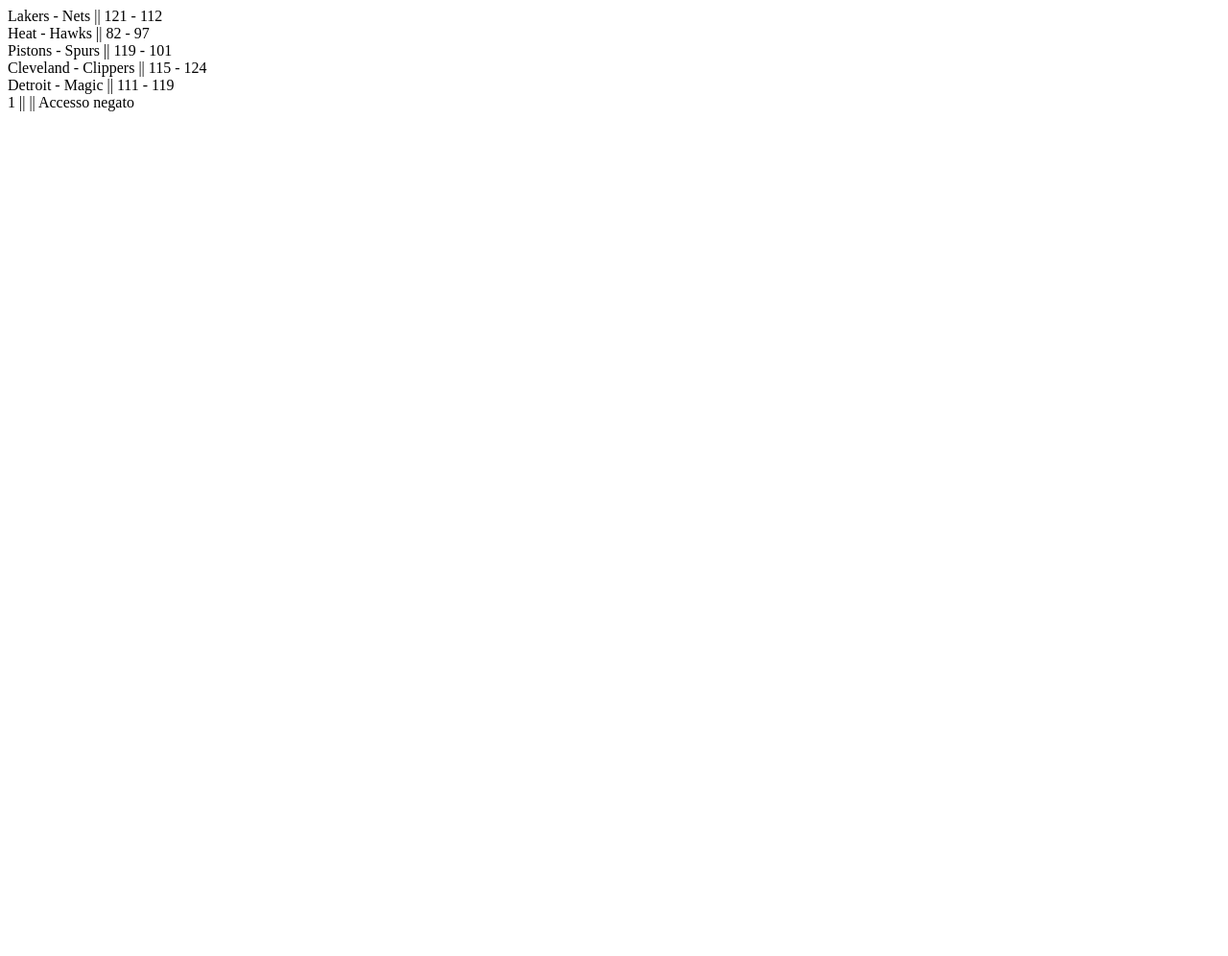
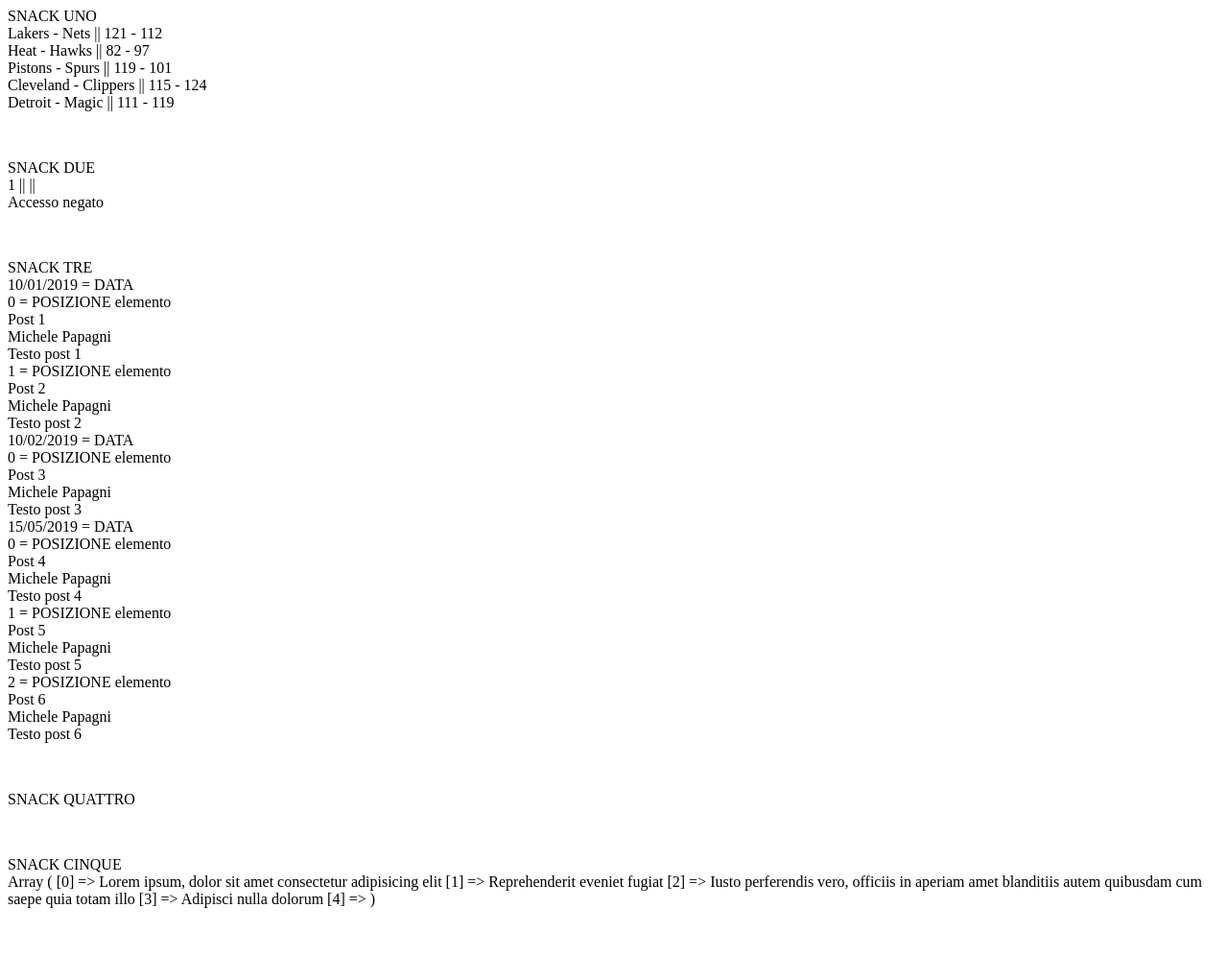
Before and after one commit to NeriEroi/php-snacks-b1, a PHP site: page /?name=1 in a window 1280 px wide. Shown: the whole page at 96% size. Before the commit the page ends 116 px from the top, so only its background shows below. Run offline with PHP 8.4, Linux system fonts and the light colour scheme; data that the repository does not hold is empty.

Commit message:
Snack 3, 4, 5

```diff
--- a/index.php
+++ b/index.php
@@ -5,11 +5,19 @@
     <meta http-equiv="X-UA-Compatible" content="IE=edge">
     <meta name="viewport" content="width=device-width, initial-scale=1.0">
     <title>PHP Snacks blocco 1</title>
+    <style>
+        #Snack_Uno {margin-bottom: 50px;}
+        #Snack_Due {margin-bottom: 50px;}
+        #Snack_Tre {margin-bottom: 50px;}
+        #Snack_Quattro {margin-bottom: 50px;}
+    </style>
 </head>
 <body>
 
+    <div class="container">
+
         <!-- SNACK 1  -->
-    <div id="Snack Uno">
+        <div id="Snack_Uno">SNACK UNO <br>
 
             <?php
 
@@ -71,7 +79,7 @@
         <!-- / SNACK 1  -->
 
         <!-- SNACK 2  -->
-    <div id="Snack Due">
+        <div id="Snack_Due">SNACK DUE <br>
 
             <?php
                 $name = $_GET["name"];
@@ -81,18 +89,132 @@
                 $at = "@";
                 $point = ".";
 
-            echo $name . " || " . $email . " || " . $age;
+                echo $name . " || " . $email . " || " . $age . "<br>";
 
-            if ((strlen($name) > 3) && (strpos($email, $at) && strpos($email, $point)) && (is_numeric($age))) {
+                if ((strlen($name) >= 3) && (strpos($email, $at) && strpos($email, $point)) && (is_numeric($age))) {
                     echo "Accesso riuscito";
                 } else {
                     echo "Accesso negato";
                 };
-
             ?>
 
         </div>
         <!-- / SNACK 2  -->
 
+        <!-- SNACK 3  -->
+        <div id="Snack_Tre">SNACK TRE <br>
+
+            <?php
+
+                $posts = [
+
+                    '10/01/2019' => [
+                        [
+                            'title' => 'Post 1',
+                            'author' => 'Michele Papagni',
+                            'text' => 'Testo post 1'
+                        ],
+                        [
+                            'title' => 'Post 2',
+                            'author' => 'Michele Papagni',
+                            'text' => 'Testo post 2'
+                        ],
+                    ],
+                    '10/02/2019' => [
+                        [
+                            'title' => 'Post 3',
+                            'author' => 'Michele Papagni',
+                            'text' => 'Testo post 3'
+                        ]
+                    ],
+                    '15/05/2019' => [
+                        [
+                            'title' => 'Post 4',
+                            'author' => 'Michele Papagni',
+                            'text' => 'Testo post 4'
+                        ],
+                        [
+                            'title' => 'Post 5',
+                            'author' => 'Michele Papagni',
+                            'text' => 'Testo post 5'
+                        ],
+                        [
+                            'title' => 'Post 6',
+                            'author' => 'Michele Papagni',
+                            'text' => 'Testo post 6'
+                        ]
+                    ],
+                ];
+
+                foreach ($posts as $key => $post) {
+                    echo $key . " = DATA <br/>";
+                    foreach ($post as $second_key => $data) {
+                        echo $second_key . " =  POSIZIONE elemento <br/>";
+                        foreach ($data as $element) {
+                            echo $element . "<br/>";
+                        }
+                    }
+                };
+
+                // foreach ($posts as $post) {
+                //     var_dump($post) . "<br/>";
+                //     foreach ($post as $data) {
+                //         var_dump($data) . "<br/>";
+                //         foreach ($data as $element) {
+                //             echo $element . "<br/>";
+                //         }
+                //     }
+                // };
+            ?>
+
+        </div>
+        <!-- / SNACK 3  -->
+
+         <!-- SNACK 4  -->
+         <div id="Snack_Quattro">SNACK QUATTRO <br>
+         <!-- Creare un array con 15 numeri casuali ( da 1 a 100), tenendo conto che l’array non dovrà contenere lo stesso numero più di una volta -->
+
+            <?php
+
+                // $array = [];
+                // $random_number = rand(1, 100);
+
+                // $i = 0;
+
+                // while (count($array) < 15) {
+                //     if (!in_array($random_number, $array)) {
+                //         $array[] = $random_number;
+                //     }
+                // }
+
+                // var_dump($array);
+
+            ?>
+
+        </div>
+        <!-- / SNACK 4  -->
+
+        <!-- SNACK 5  -->
+        <div id="Snack_Quattro">SNACK CINQUE <br>
+
+            <?php
+
+                $paragrafo = "Lorem ipsum, dolor sit amet consectetur adipisicing elit. Reprehenderit eveniet fugiat.
+                Iusto perferendis vero, officiis in aperiam amet blanditiis autem quibusdam cum saepe quia totam illo.
+                Adipisci nulla dolorum.";
+
+                $point = "/[.]/";
+
+                $frasi = preg_split($point, $paragrafo);
+
+                print_r($frasi);
+
+
+            ?>
+
+        </div>
+        <!-- / SNACK 5  -->
+
+    </div>
 </body>
 </html>
```
Lines whose indentation alone changed are shown as unchanged.
